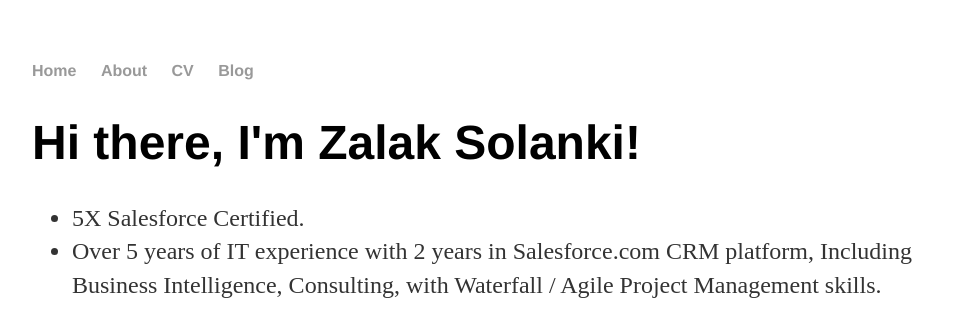
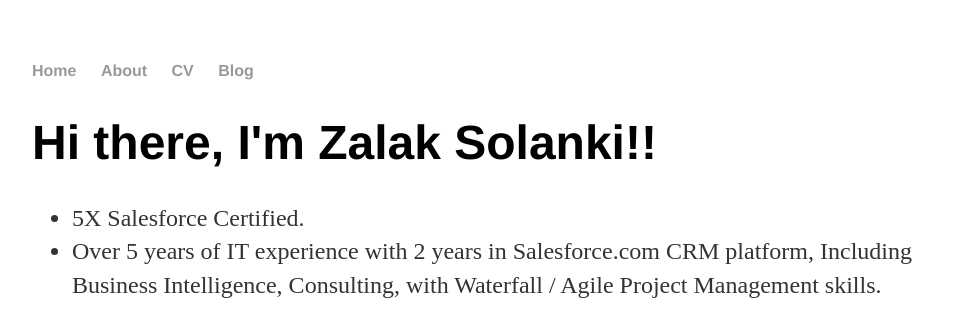
Before and after one commit to zalaksola/zalaksola, a Jekyll site: the page built from index.html, in a window 1280 px wide. Shown: the top 309 px of the page, without its empty margins (160-1115 px from the left). Built offline with Jekyll 4.4.1, drawn with Linux system fonts in a browser that asks for light colours.

```diff
--- a/index.html
+++ b/index.html
@@ -3,7 +3,7 @@ layout: default
 title: Zalak Solanki, Salesforce Consultant
 ---
 <div class="blurb">
-	<h1>Hi there, I'm Zalak Solanki!</h1>
+	<h1>Hi there, I'm Zalak Solanki!!</h1>
 	<p>
 <ul>
 <li>5X Salesforce Certified.</li>
```
